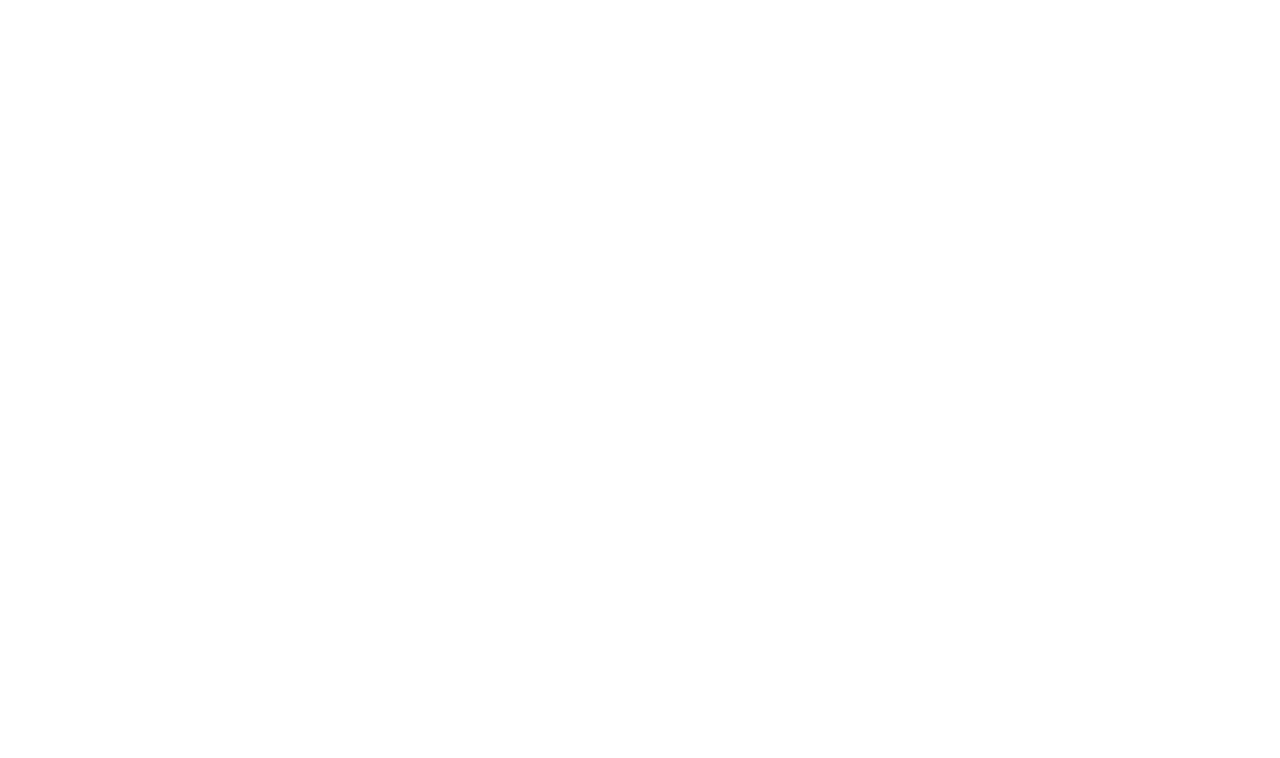
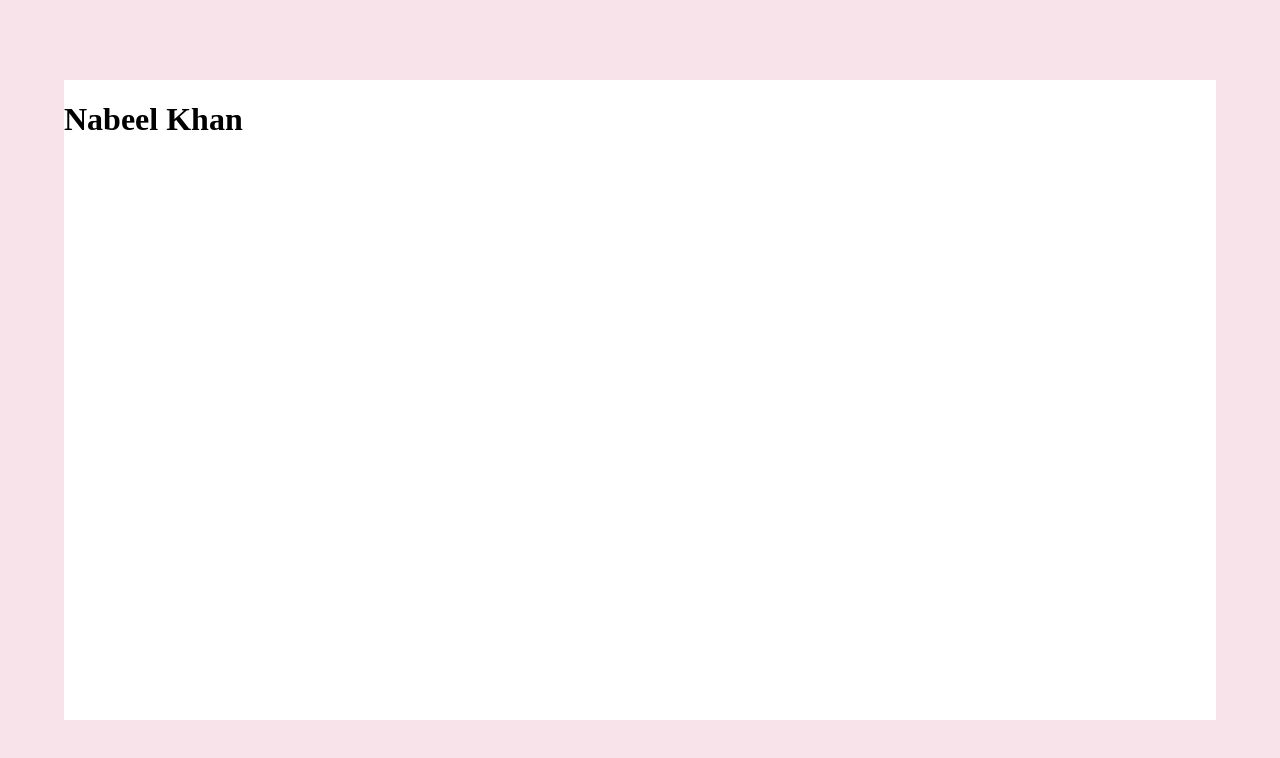
Before and after one commit to nabeelkhan2004/NabeelKhanCV, a plain HTML site: page index.html in a window 1280 px wide. Drawn offline with Linux system fonts and the light colour scheme.

Commit message:
Add CSS & pages

```diff
--- /dev/null
+++ b/Style/style.css
@@ -0,0 +1,14 @@
+.body { display: flex;
+    justify-content: center;
+background-color: #f8e3ea;
+
+}
+
+.page {
+    position: fixed;
+    top: 10%;
+    bottom: 10%;
+    /*min-height: 650px;*/
+    width: 90%;
+    background-color: #ffffff;
+}
--- a/index.html
+++ b/index.html
@@ -5,8 +5,14 @@
     <meta http-equiv="X-UA-Compatible" content="IE=edge">
     <meta name="viewport" content="width=device-width, initial-scale=1.0">
     <title>Nabeel Khan Resume</title>
+    <link href="./Style/style.css" type="text/css" rel="stylesheet" />
 </head>
-<body>
+<body class="body">
+    <div class="page">
+        <h1>
+            Nabeel Khan
 
+        </h1>
+    </div>
 </body>
 </html>
```
